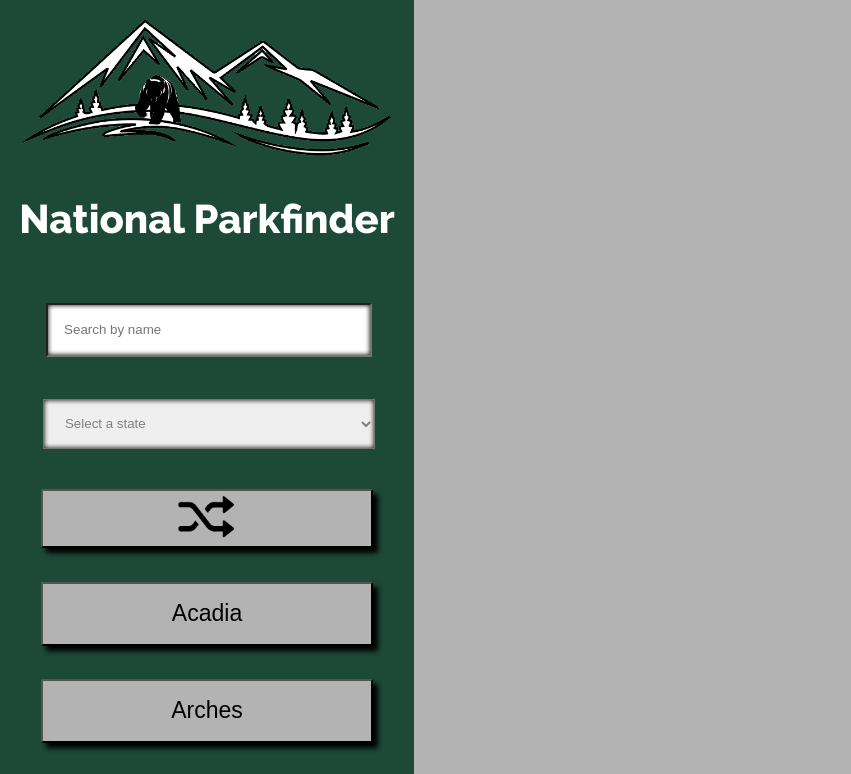
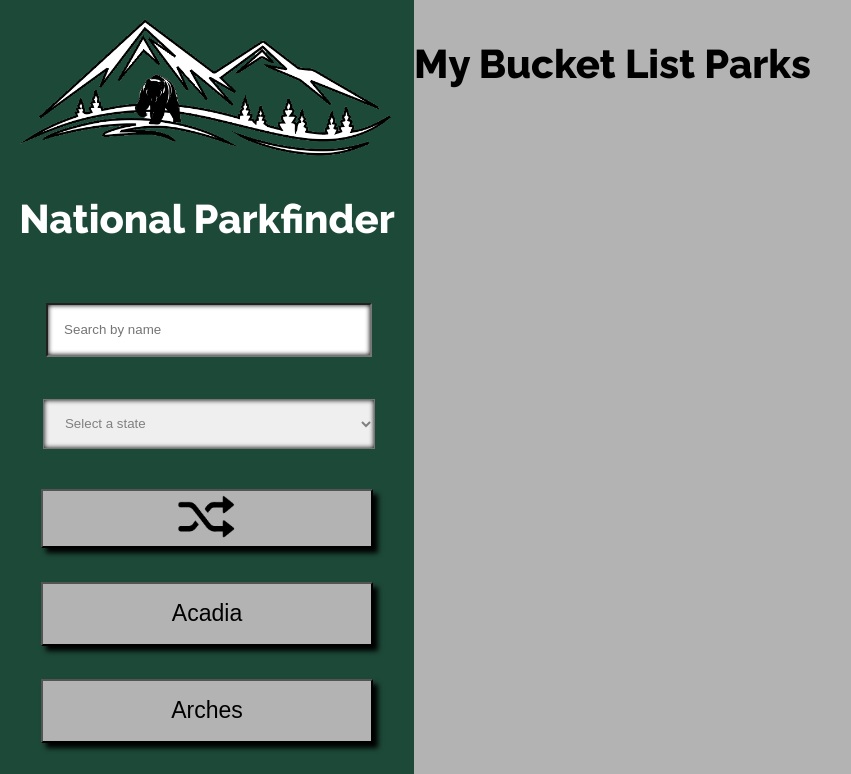
Before and after one commit to jaypeasee/national-parkfinder, a React (Create React App) app: page /user/bucket-list in a window 1280 px wide. Shown: the top 774 px of the page, without its empty margins (0-851 px from the left). Built offline with nearby package versions, Linux system fonts and the light colour scheme; a web font is replaced by a local one.

Commit message:
add bucket list route

```diff
--- a/src/App/App.tsx
+++ b/src/App/App.tsx
@@ -15,14 +15,14 @@ const App: React.FC<LocalParkContainer> = () => {
   const history = useHistory()
 
   useEffect(() => {
+    retrieveFromStorage()
+  }, [])
+
+  useEffect(() => {
     if (location.pathname === '/') {
       generateRandomParkCode()
     }
   })
-
-  // useEffect(() => {
-  //   retrieveFromStorage()
-  // }, [])
 
   useEffect(() => {
     saveToStorage()
@@ -76,15 +76,17 @@ const App: React.FC<LocalParkContainer> = () => {
     localStorage.clear()
     let stringifiedVisited = JSON.stringify(visitedList)
     let stringifiedBucketList = JSON.stringify(bucketList)
-    localStorage.setItem(`visitedList`, stringifiedVisited)
-    localStorage.setItem(`bucketList`, stringifiedBucketList)
+    localStorage.setItem('visitedList', stringifiedVisited)
+    localStorage.setItem('bucketList', stringifiedBucketList)
   }
 
   const retrieveFromStorage = () => {
     const storedVisited: any = localStorage.getItem('visitedList')
+    const storedBucketList: any = localStorage.getItem('bucketList')
     const parsedVisited = JSON.parse(storedVisited)
-    console.log(parsedVisited)
+    const parsedBucketList = JSON.parse(storedBucketList)
     setVisitedList(parsedVisited)
+    setVisitedList(parsedBucketList)
     saveToStorage()
   }
 
@@ -122,7 +124,21 @@ const App: React.FC<LocalParkContainer> = () => {
                   deleteFromVisited={deleteFromVisited}
                   addToBucketList={addToBucketList}
                   deleteFromBucketList={deleteFromBucketList}
-                  retrieveFromStorage={retrieveFromStorage}
+                />
+              )
+            }}
+          />
+          <Route
+            path='/user/bucket-list'
+            render={() => {
+              return (
+                <SavedParks
+                  visitedList={visitedList}
+                  bucketList={bucketList}
+                  addToVisited={addToVisited}
+                  deleteFromVisited={deleteFromVisited}
+                  addToBucketList={addToBucketList}
+                  deleteFromBucketList={deleteFromBucketList}
                 />
               )
             }}
--- a/src/ParkContainer/ParkContainer.tsx
+++ b/src/ParkContainer/ParkContainer.tsx
@@ -1,12 +1,9 @@
-import { useState, useEffect, Fragment } from 'react'
+import { useState, useEffect } from 'react'
 import Banner from '../Banner/Banner'
 import UserNav from '../UserNav/UserNav'
 import ParkInfo from '../ParkInfo/ParkInfo'
-import SavedParks from '../SavedParks/SavedParks'
-import { nationalParks } from '../ParkData'
 import { CurrentPark, LocalParkData, LocalParkContainer, CurrentParkContainer, AddRemoveFunctionality } from '../interfaces'
 import { parkRequest } from './npsApiCall'
-import { Switch, Route } from 'react-router-dom'
 import './ParkContainer.scss'
 
 type ParkContainerProps = LocalParkContainer | CurrentPark | LocalParkData | CurrentParkContainer | AddRemoveFunctionality | { parkCode: string } | {findChosenPark: (parkCode: string) => void}
--- a/src/SavedParks/SavedParks.tsx
+++ b/src/SavedParks/SavedParks.tsx
@@ -4,16 +4,14 @@ import SavedCard from '../SavedCard/SavedCard'
 import { useLocation } from 'react-router-dom'
 import './SavedParks.scss'
 
-type SavedParksProps = LocalParkContainer & AddRemoveFunctionality | { retrieveFromStorage: () => void }
+type SavedParksProps = LocalParkContainer & AddRemoveFunctionality
 
 const SavedParks: React.FC<SavedParksProps> = props => {
-  const [pageTitle, setPageTitle] = useState<string>('My Parks')
+  const [pageTitle, setPageTitle] = useState<string>('')
   const location = useLocation()
   const [parkList, setParkList] = useState<Array<any>>([])
   const { visitedList, bucketList } = props as LocalParkContainer
   const { addToVisited, deleteFromVisited, addToBucketList, deleteFromBucketList } = props as AddRemoveFunctionality
-  const [visitedListDisplay, setVisitedListDisplay] = useState<Array<JSX.Element>>([])
-  const { retrieveFromStorage } = props as any
 
   useEffect(() => {
     if (location.pathname === '/user/visited') {
@@ -23,8 +21,10 @@ const SavedParks: React.FC<SavedParksProps> = props => {
       setParkList(bucketList)
       setPageTitle('My Bucket List Parks')
     }
+  }, [visitedList, bucketList])
 
-      const visitedCards = parkList.map((savedPark: LocalParkData) => {
+  const createCards = () => {
+    return parkList.map((savedPark: LocalParkData) => {
       return <SavedCard
         key={savedPark.parkCode}
         name={savedPark.name}
@@ -39,12 +39,7 @@ const SavedParks: React.FC<SavedParksProps> = props => {
         deleteFromBucketList={deleteFromBucketList}
       />
     })
-      setVisitedListDisplay(visitedCards)
-  }, [visitedList, bucketList])
-
-  useEffect(() => {
-    retrieveFromStorage()
-  }, [])
+  }
 
   return (
     <section>
@@ -52,7 +47,7 @@ const SavedParks: React.FC<SavedParksProps> = props => {
         {pageTitle}
       </h1>
       <section className="saved-parks-container">
-        {visitedListDisplay}
+        { createCards() }
       </section>
     </section>
   )
```
Also changed, not shown: 1 other file (tests, documents, lock files or other folders). Lines whose indentation alone changed are shown as unchanged.
